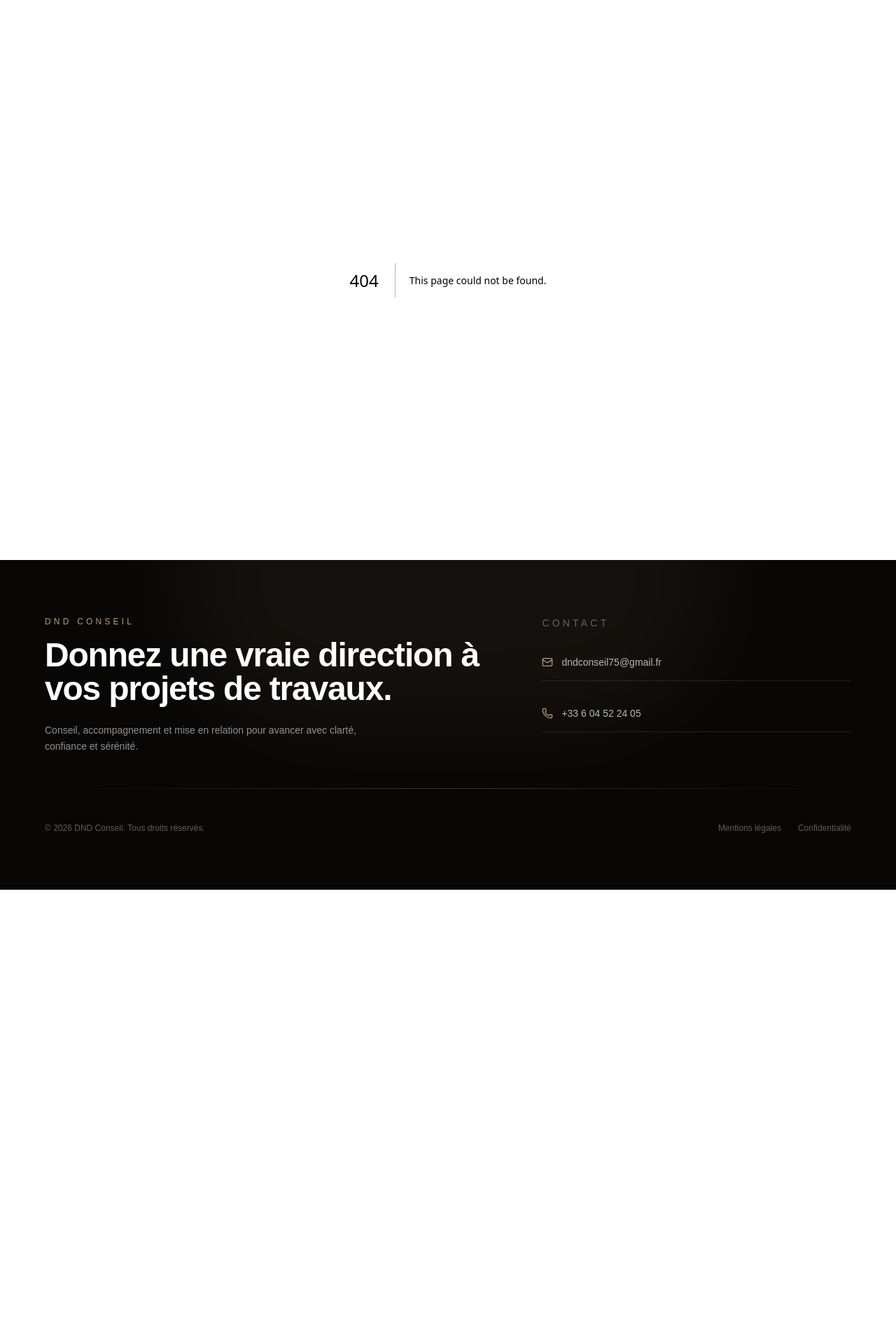
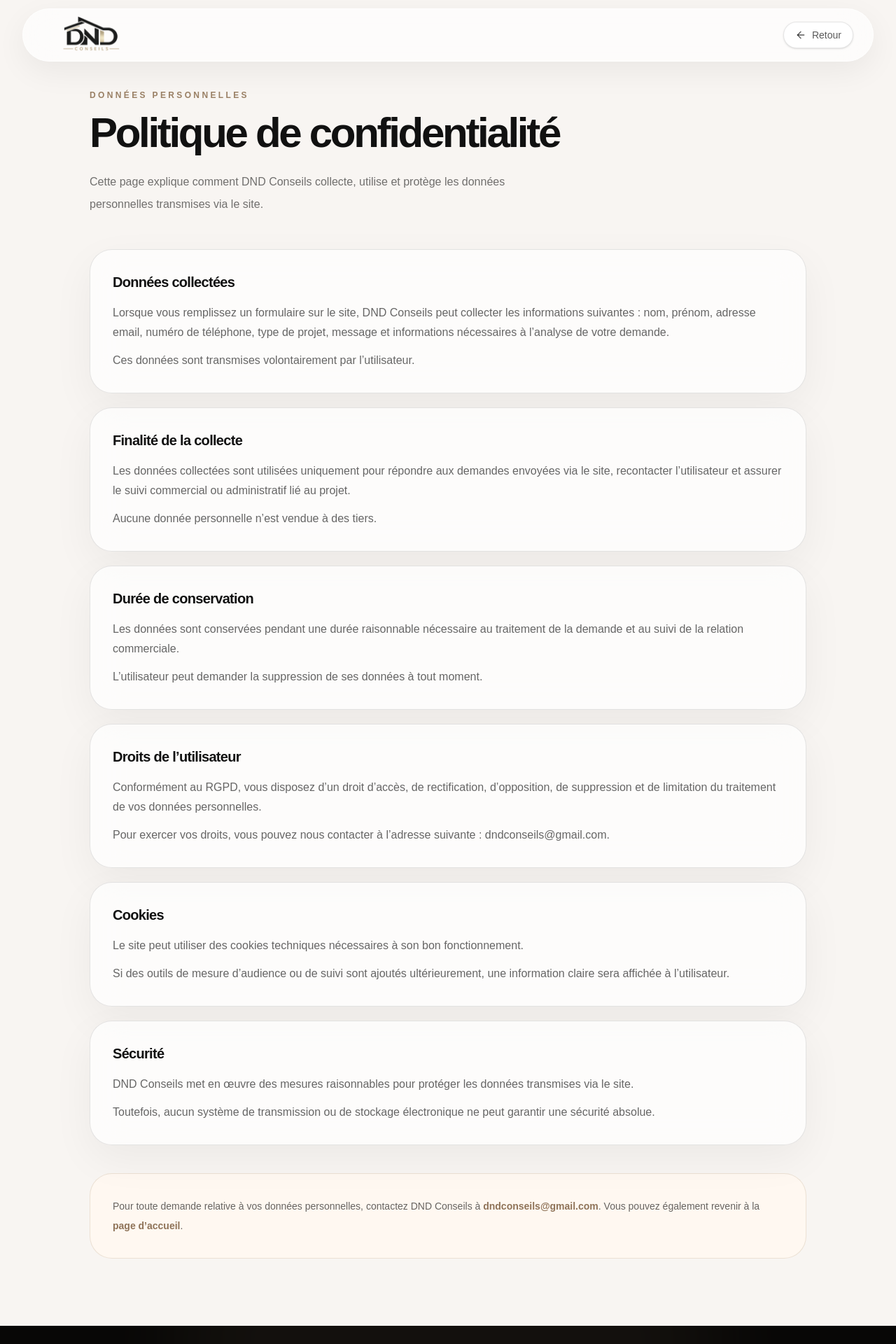
Before and after one commit to markyuna/dnd-conseils, a Next.js app: page /confidentialite in a window 1280 px wide. Before the commit this address had no page. Shown: the top 1920 px of the page at 70% size. Before the commit the page ends 1271 px from the top, so only its background shows below. Built offline with nearby package versions, Linux system fonts and the light colour scheme.

Commit message:
refactor: upgrade process section premium design

```diff
--- /dev/null
+++ b/src/app/confidentialite/page.tsx
@@ -0,0 +1,112 @@
+import Link from "next/link";
+import Navbar from "@/components/Navbar";
+
+const privacySections = [
+  {
+    title: "Données collectées",
+    content: [
+      "Lorsque vous remplissez un formulaire sur le site, DND Conseils peut collecter les informations suivantes : nom, prénom, adresse email, numéro de téléphone, type de projet, message et informations nécessaires à l’analyse de votre demande.",
+      "Ces données sont transmises volontairement par l’utilisateur.",
+    ],
+  },
+  {
+    title: "Finalité de la collecte",
+    content: [
+      "Les données collectées sont utilisées uniquement pour répondre aux demandes envoyées via le site, recontacter l’utilisateur et assurer le suivi commercial ou administratif lié au projet.",
+      "Aucune donnée personnelle n’est vendue à des tiers.",
+    ],
+  },
+  {
+    title: "Durée de conservation",
+    content: [
+      "Les données sont conservées pendant une durée raisonnable nécessaire au traitement de la demande et au suivi de la relation commerciale.",
+      "L’utilisateur peut demander la suppression de ses données à tout moment.",
+    ],
+  },
+  {
+    title: "Droits de l’utilisateur",
+    content: [
+      "Conformément au RGPD, vous disposez d’un droit d’accès, de rectification, d’opposition, de suppression et de limitation du traitement de vos données personnelles.",
+      "Pour exercer vos droits, vous pouvez nous contacter à l’adresse suivante : dndconseils@gmail.com.",
+    ],
+  },
+  {
+    title: "Cookies",
+    content: [
+      "Le site peut utiliser des cookies techniques nécessaires à son bon fonctionnement.",
+      "Si des outils de mesure d’audience ou de suivi sont ajoutés ultérieurement, une information claire sera affichée à l’utilisateur.",
+    ],
+  },
+  {
+    title: "Sécurité",
+    content: [
+      "DND Conseils met en œuvre des mesures raisonnables pour protéger les données transmises via le site.",
+      "Toutefois, aucun système de transmission ou de stockage électronique ne peut garantir une sécurité absolue.",
+    ],
+  },
+];
+
+export default function ConfidentialitePage() {
+  return (
+    <>
+      <Navbar variant="minimal" />
+
+      <main className="min-h-screen bg-[#f8f5f2] px-4 pb-24 pt-32 text-[#161616] sm:px-6">
+        <section className="mx-auto max-w-5xl">
+          <div className="mb-12">
+            <p className="mb-4 text-xs font-semibold uppercase tracking-[0.28em] text-[#9a8065]">
+              Données personnelles
+            </p>
+
+            <h1 className="max-w-3xl text-4xl font-semibold tracking-[-0.055em] text-[#111] sm:text-5xl md:text-6xl">
+              Politique de confidentialité
+            </h1>
+
+            <p className="mt-6 max-w-2xl text-base leading-8 text-black/55">
+              Cette page explique comment DND Conseils collecte, utilise et
+              protège les données personnelles transmises via le site.
+            </p>
+          </div>
+
+          <div className="grid gap-5">
+            {privacySections.map((section) => (
+              <article
+                key={section.title}
+                className="rounded-[2rem] border border-black/10 bg-white/70 p-6 shadow-[0_20px_60px_rgba(0,0,0,0.05)] backdrop-blur-xl sm:p-8"
+              >
+                <h2 className="text-xl font-semibold tracking-[-0.035em] text-[#111]">
+                  {section.title}
+                </h2>
+
+                <div className="mt-4 space-y-3 text-sm leading-7 text-black/60 sm:text-base">
+                  {section.content.map((item) => (
+                    <p key={item}>{item}</p>
+                  ))}
+                </div>
+              </article>
+            ))}
+          </div>
+
+          <div className="mt-10 rounded-[2rem] border border-[#b49a7c]/25 bg-[#fff8f1] p-6 text-sm leading-7 text-black/60 sm:p-8">
+            Pour toute demande relative à vos données personnelles, contactez
+            DND Conseils à{" "}
+            <a
+              href="mailto:dndconseils@gmail.com"
+              className="font-semibold text-[#8f7358] underline-offset-4 hover:underline"
+            >
+              dndconseils@gmail.com
+            </a>
+            . Vous pouvez également revenir à la{" "}
+            <Link
+              href="/"
+              className="font-semibold text-[#8f7358] underline-offset-4 hover:underline"
+            >
+              page d’accueil
+            </Link>
+            .
+          </div>
+        </section>
+      </main>
+    </>
+  );
+}
--- a/src/app/devis/page.tsx
+++ b/src/app/devis/page.tsx
@@ -1,8 +1,11 @@
+// src/app/devis/page.tsx
+
 "use client";
 
 import { FormEvent, Suspense, useMemo, useState } from "react";
+import Link from "next/link";
 import { useSearchParams } from "next/navigation";
-import { motion, AnimatePresence } from "framer-motion";
+import { AnimatePresence, motion } from "framer-motion";
 import {
   ArrowRight,
   CheckCircle2,
@@ -13,7 +16,6 @@ import {
 } from "lucide-react";
 import Navbar from "@/components/Navbar";
 import { createContactRequest } from "@/services/contact";
-import Link from "next/link";
 
 const projectTypes = [
   "Rénovation complète",
@@ -79,14 +81,14 @@ const offerLabels: Record<string, string> = {
 };
 
 const pageContent = {
-  etude: {
-    eyebrow: "Étude gratuite",
-    title: "Analysez votre projet avant de vous engager.",
+  diagnostic: {
+    eyebrow: "Diagnostic gratuit",
+    title: "Diagnostiquez votre projet avant de vous engager.",
     description:
-      "Nous commençons par comprendre votre besoin, vos contraintes et vos objectifs afin de vous orienter vers les bonnes décisions.",
-    formEyebrow: "Demande d’étude",
+      "Nous analysons votre besoin, vos contraintes et vos objectifs afin de vous orienter vers les bonnes décisions avant le lancement des travaux.",
+    formEyebrow: "Demande de diagnostic",
     formTitle: "Décrivez votre besoin",
-    button: "Demander mon étude gratuite",
+    button: "Demander mon diagnostic gratuit",
   },
   contact: {
     eyebrow: "Premier échange",
@@ -108,7 +110,7 @@ const pageContent = {
   },
 };
 
-type RequestType = "etude" | "contact" | "devis";
+type RequestType = "diagnostic" | "contact" | "devis";
 type SubmitStatus = "idle" | "loading" | "success" | "error";
 
 function toggleArrayValue(value: string, current: string[]) {
@@ -118,7 +120,12 @@ function toggleArrayValue(value: string, current: string[]) {
 }
 
 function getRequestType(type: string | null): RequestType {
-  if (type === "etude" || type === "contact" || type === "devis") return type;
+  if (type === "diagnostic" || type === "contact" || type === "devis") {
+    return type;
+  }
+
+  if (type === "etude") return "diagnostic";
+
   return "devis";
 }
 
@@ -263,10 +270,10 @@ function DevisPageContent() {
                 </button>
 
                 <Link
-                    href="/"
-                    className="rounded-full border border-neutral-200 bg-white/70 px-8 py-4 text-sm font-medium text-neutral-700 transition hover:border-[#a89278] hover:text-[#111]"
-                    >
-                    Retour à l’accueil
+                  href="/"
+                  className="rounded-full border border-neutral-200 bg-white/70 px-8 py-4 text-sm font-medium text-neutral-700 transition hover:border-[#a89278] hover:text-[#111]"
+                >
+                  Retour à l’accueil
                 </Link>
               </motion.div>
 
--- a/src/components/Footer.tsx
+++ b/src/components/Footer.tsx
@@ -2,6 +2,7 @@
 
 import { motion } from "framer-motion";
 import { Mail, Phone, ArrowUpRight } from "lucide-react";
+import Link from "next/link";
 
 const fadeUp = {
   hidden: { opacity: 0, y: 28 },
@@ -84,12 +85,8 @@ export default function Footer() {
           <p>© {new Date().getFullYear()} DND Conseil. Tous droits réservés.</p>
 
           <div className="flex gap-6">
-            <a href="#" className="transition hover:text-white">
-              Mentions légales
-            </a>
-            <a href="#" className="transition hover:text-white">
-              Confidentialité
-            </a>
+            <Link href="/mentions-legales" className="transition hover:text-white">Mentions légales</Link>
+            <Link href="/confidentialite" className="transition hover:text-white">Confidentialité</Link>
           </div>
         </motion.div>
       </div>
--- a/src/components/HeroSection.tsx
+++ b/src/components/HeroSection.tsx
@@ -92,9 +92,9 @@ export default function HeroSection() {
             }}
             className="mx-auto max-w-5xl text-4xl font-semibold leading-[0.95] tracking-[-0.055em] text-[#111] sm:text-5xl md:text-6xl lg:mx-0 lg:text-[5.65rem]"
           >
-            Notre méthode,
+            Une methode pour
             <span className="block bg-gradient-to-r from-[#8f7358] via-[#b49a7c] to-[#5f4937] bg-clip-text text-transparent">
-              l’esprit tranquille.
+              maîtriser vos traveaux.
             </span>
           </motion.h1>
 
@@ -108,8 +108,7 @@ export default function HeroSection() {
             }}
             className="mx-auto mt-7 max-w-2xl text-base leading-8 text-black/55 sm:text-lg lg:mx-0"
           >
-            Notre méthode, c’est l’assurance d’un travail de qualité au juste
-            prix, avec l’esprit tranquille à chaque étape de votre projet.
+            Un regard indépendant pour éviter les depasements de budget. Avancez avec clarté, confiance et sérénité.
           </motion.p>
 
           <motion.div
@@ -127,7 +126,7 @@ export default function HeroSection() {
               className="group relative inline-flex items-center justify-center gap-3 overflow-hidden rounded-full bg-[#1a1a1a] px-8 py-4 text-sm font-semibold text-white shadow-[0_18px_45px_rgba(0,0,0,0.18)] transition duration-300 hover:-translate-y-0.5"
             >
               <span className="absolute inset-0 bg-gradient-to-r from-[#b49a7c] to-[#8b7259] opacity-0 transition duration-300 group-hover:opacity-100" />
-              <span className="relative">Demander une étude gratuite</span>
+              <span className="relative">Demander un diagnostic gratuite</span>
               <ArrowRight className="relative h-4 w-4 transition group-hover:translate-x-1" />
             </Link>
 
@@ -172,7 +171,7 @@ export default function HeroSection() {
             <div className="relative">
               <div className="mb-5 flex items-center justify-between gap-4 px-1 sm:px-2">
                 <h2 className="mt-2 text-2xl font-semibold tracking-[-0.05em] text-[#111] sm:text-3xl">
-                  Visualisez le potentiel.
+                  Visualisez votre potentiel.
                 </h2>
 
                 <span className="hidden h-12 w-12 shrink-0 items-center justify-center rounded-full border border-black/10 bg-[#f8f5f2] shadow-sm sm:inline-flex">
```
Also changed, not shown: src/components/ProcessSection.tsx (+74 -49 lines), 1 other file (tests, documents, lock files or other folders).
